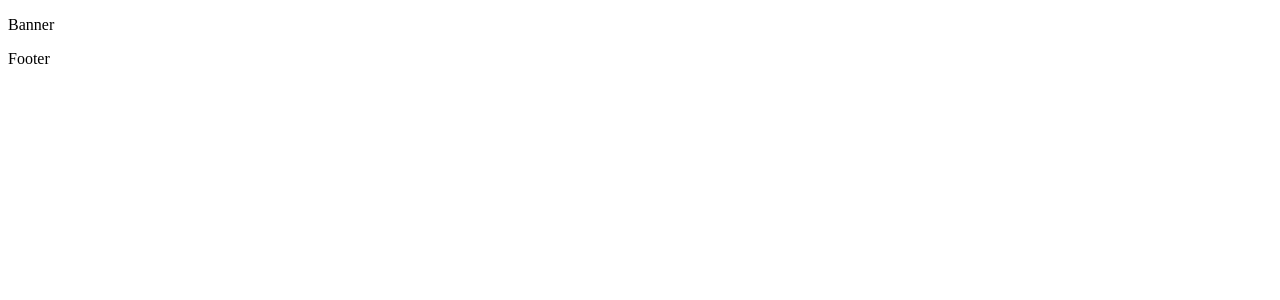
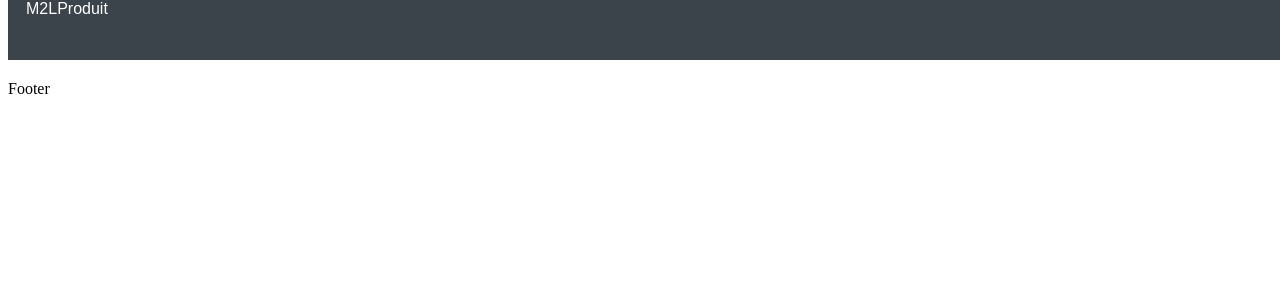
Before and after one commit to Arthurbsnrd/M2L, a React (Create React App) app in the folder ligue/: page /produit in a window 1280 px wide. Before the commit this address had no page. Shown: the top 300 px of the page. Built offline with nearby package versions, Linux system fonts and the light colour scheme.

Commit message:
Banner/Footer + resolution conflit

```diff
--- a/ligue/package.json
+++ b/ligue/package.json
@@ -8,6 +8,7 @@
     "@testing-library/user-event": "^13.5.0",
     "react": "^18.2.0",
     "react-dom": "^18.2.0",
+    "react-router": "^6.4.3",
     "react-router-dom": "^6.4.3",
     "react-scripts": "5.0.1",
     "web-vitals": "^2.1.4"
--- a/ligue/src/CSS/Banner.css
+++ b/ligue/src/CSS/Banner.css
@@ -0,0 +1,108 @@
+
+/* Menu #3b444b > background */
+#menu {
+	height: 60px;
+	padding-left: 18px;
+    width: 100%;
+	position: fixed;
+	top: 0;
+	z-index: 3;
+}
+
+#menu ul, #menu li {
+	margin: 0 auto;
+	padding: 0;
+	list-style: none;
+}
+
+#menu ul {
+	width: 100%;
+}
+
+#menu li {
+	float: left;
+	display: inline;
+	position: relative;
+	color: white;
+	font-family: sans-serif !important;
+}
+
+#menu creativeName {
+	display: block;
+	text-decoration: none !important;
+	padding: 14px 14px;
+	color: white;
+	font-size: 16px;
+	font-weight: 600;
+
+}
+
+#menu creativeName.dropdown-arrow:after {
+	content: "\25BE";
+	margin-left: 5px;
+}
+
+#menu li creativeName:hover {
+	color: #c7c7c7;
+}
+
+#menu input {
+	display: none;
+	margin: 0;
+	padding: 0;
+	height: 45px;
+	width: 100%;
+	opacity: 0;
+	cursor: pointer;
+}
+
+#menu label {
+	display: none;
+	line-height: 45px;
+	text-align: center;
+	position: absolute;
+	left: 35px;
+}
+
+#menu label:before {
+	font-size: 1.6em;
+	content: "\2261";
+	margin-left: 20px;
+}
+
+#menu ul.sub-menus{
+	height: auto;
+	overflow: hidden;
+	width: 170px;
+	background: white;
+	position: absolute;
+	z-index: 99;
+	display: none;
+    border-radius: 10px;
+}
+
+#menu ul.sub-menus li {
+	display: block;
+	width: 100%;
+}
+
+#menu ul.sub-menus a {
+	color: #FFFFFF;
+	font-size: 16px;
+}
+
+#menu li:hover ul.sub-menus {
+	display: block;
+}
+
+#menu ul.sub-menus a:hover{
+	background: #F2F2F2;
+	color: #444444;
+}
+
+.menuBack {
+	background-color: #3b444b;
+}
+link {
+	text-decoration: none !important;
+}
--- a/ligue/src/JS/App.js
+++ b/ligue/src/JS/App.js
@@ -1,26 +1,19 @@
 import '../CSS/App.css';
+import { Route, Routes } from 'react-router-dom';
 import Banner from './Banner';
 import Contact from './Contact';
 import Footer from './Footer';
-import React from "react";
-import {
-  BrowserRouter as Router,
-  Switch,
-  Routes,
-  Route,
-  Link
-} from "react-router-dom";
+import Produit from './Produit';
 
 function App() {
   return (
     <div>
       <Banner />
-    <Routes>
-      <Route path='/Contact' element={<Contact/>}>
-      </Route>
-
-
-    </Routes>
+      <Routes>
+        {/* <Route path="/" element={<Accueil />}></Route> */}
+        <Route path="/produit" element={<Produit/>} ></Route>
+        <Route path='/Contact' element={<Contact/>}></Route>
+      </Routes>
       <Footer />
 
   </div>
--- a/ligue/src/JS/Banner.js
+++ b/ligue/src/JS/Banner.js
@@ -1,11 +1,41 @@
 import '../CSS/Banner.css';
+import { Link } from "react-router-dom";
 
 function Banner() {
-    return (
-      <div>
-        <p>Banner</p>
-      </div>
-    );
-  }
+
+  return (
+    <div>
+      <nav id='menu' class="menuBack menuScroll">
+        <input type='checkbox' id='responsive-menu' onclick='updatemenu()'/><label></label>
+        <ul>
+          <Link to="/">
+            <li> <div className='creativeName'> M2L</div></li>
+          </Link>
+
+          <Link to="/Produit">
+            <li>Produit</li>
+          </Link>
+
+              {/* <li><a class='dropdown-arrow' href=''>Projets</a>
+              <ul class='sub-menus'>
+                  <li><a href=''></a></li>
+                  <li><a href=''></a></li>
+              </ul>
+              </li> */}
+        </ul>
+
+      </nav>
+    </div>
+  );
+}
+
+// function updatemenu() {
+//   if (document.getElementById('responsive-menu').checked == true) {
+//     document.getElementById('menu').style.borderBottomRightRadius = '0';
+//     document.getElementById('menu').style.borderBottomLeftRadius = '0';
+//   }else{
+//     document.getElementById('menu').style.borderRadius = '10px';
+//   }
+// }
 
   export default Banner;
--- /dev/null
+++ b/ligue/src/JS/Produit.js
@@ -0,0 +1,13 @@
+
+
+function Produit() {
+
+    return (
+      <div>
+        <h1>page produit</h1>
+      </div>
+    );
+  }
+
+
+  export default Produit;
--- a/ligue/src/index.js
+++ b/ligue/src/index.js
@@ -1,6 +1,6 @@
 import React from 'react';
 import ReactDOM from 'react-dom/client';
-import { BrowserRouter } from 'react-router-dom';
+import { BrowserRouter } from "react-router-dom";
 import './CSS/App.css';
 import App from './JS/App';
 
```
Also changed, not shown: 1 other file (tests, documents, lock files or other folders).
